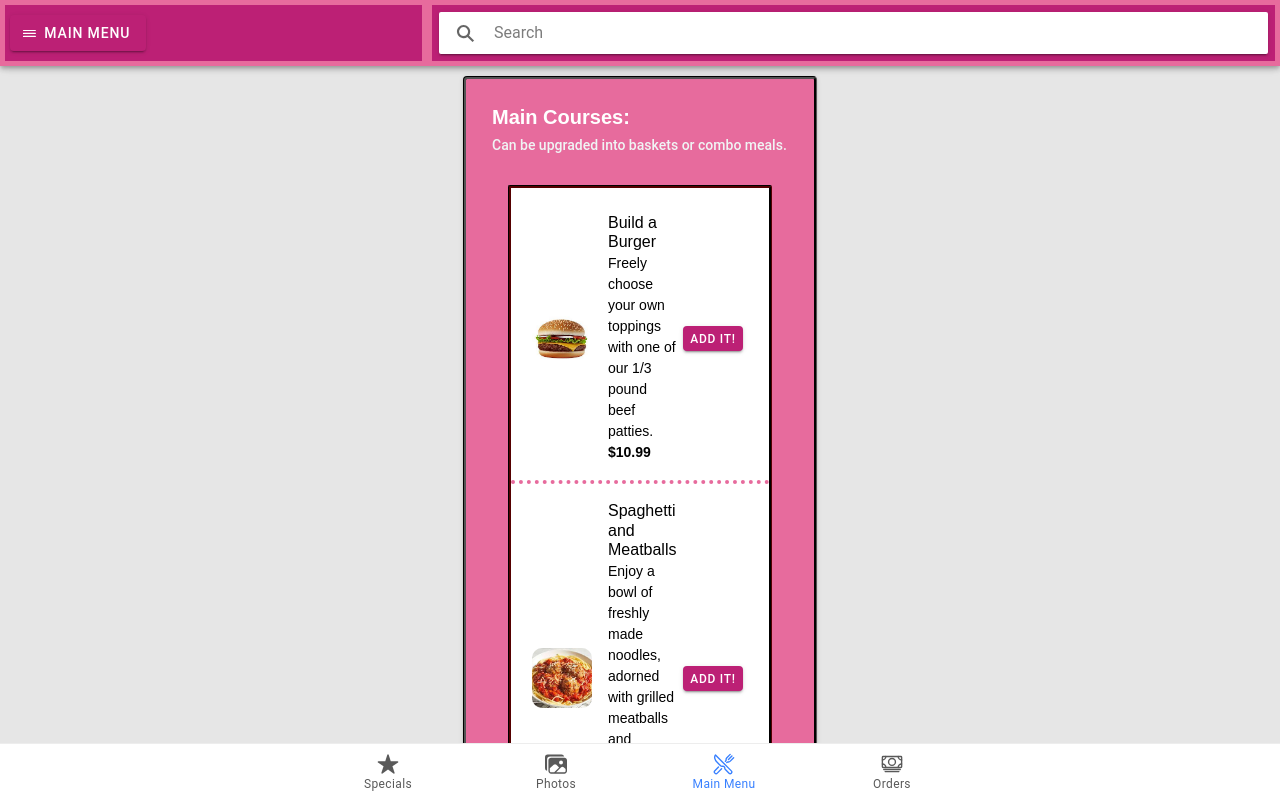
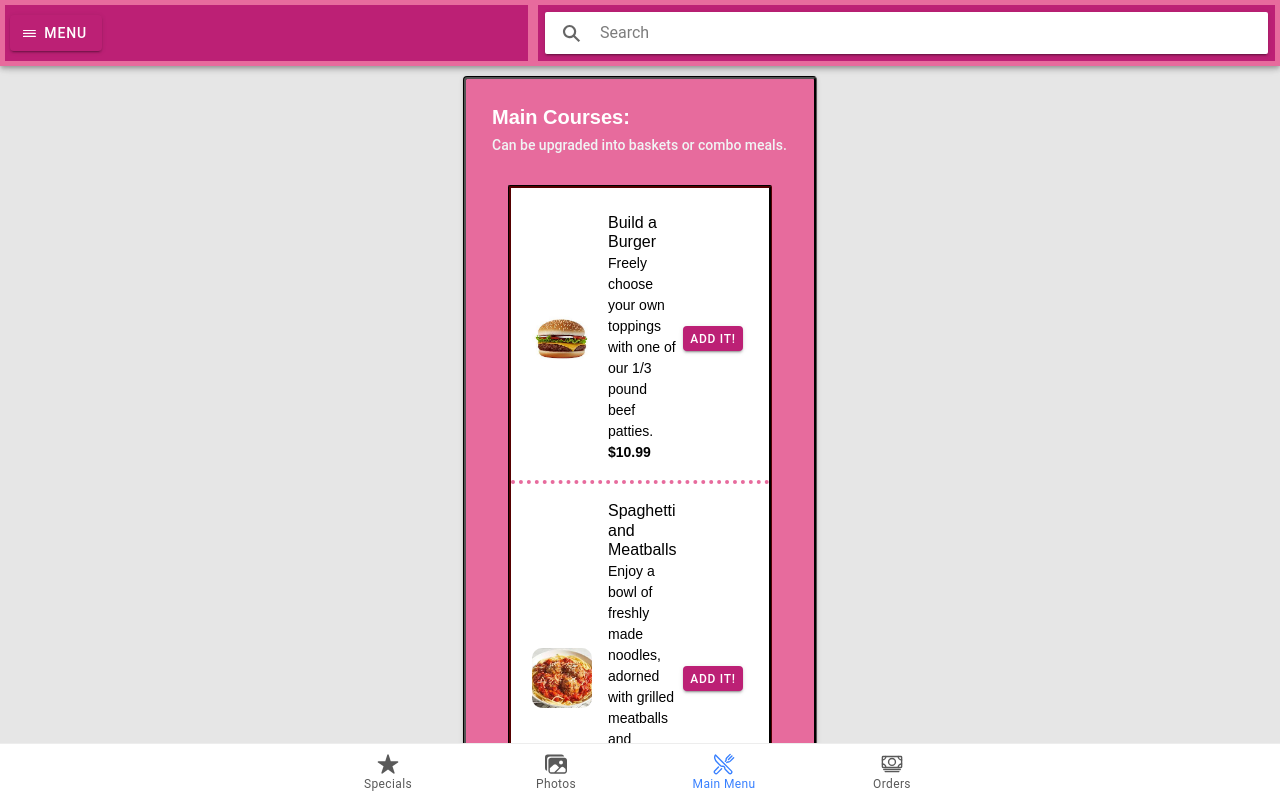
Before and after one commit to ScottWiniarski/reactphoto-gallery, a React (Vite) app: page /tab3 in a window 1280 px wide. Built offline with nearby package versions, Linux system fonts and the light colour scheme.

Commit message:
Last minute cosmetic changes

```diff
--- a/src/components/PageHeader.tsx
+++ b/src/components/PageHeader.tsx
@@ -11,7 +11,7 @@ const PageHeader: React.FC<HeaderProps> = ({ name }) => {
     return (
     <IonHeader id="header">
       <IonRow>
-      <IonCol size="4">
+      <IonCol size="5">
       <IonToolbar>
           <IonButton slot='start'>
               <IonIcon slot="start" icon={reorderThreeOutline}></IonIcon>
@@ -19,7 +19,7 @@ const PageHeader: React.FC<HeaderProps> = ({ name }) => {
           </IonButton>
         </IonToolbar>
       </IonCol>
-      <IonCol size="8">
+      <IonCol size="7">
       <IonToolbar>
           <IonSearchbar slot="start" showCancelButton="focus" clearIcon={trashBin} placeholder="Search"></IonSearchbar>
       </IonToolbar>
--- a/src/pages/Tab1.tsx
+++ b/src/pages/Tab1.tsx
@@ -37,7 +37,7 @@ const Tab1: React.FC = () => {
 
   return (
     <IonPage>
-      <PageHeader name="Special Deals"></PageHeader>
+      <PageHeader name="Specials"></PageHeader>
       <IonContent>
       <IonGrid fixed={true}>
         <IonRow>
--- a/src/pages/Tab2.tsx
+++ b/src/pages/Tab2.tsx
@@ -27,6 +27,7 @@ const Tab2: React.FC = () => {
   return (
     <IonPage>
       <PageHeader name='Photos'></PageHeader>
+      {/*
       <IonContent fullscreen>
         <IonHeader collapse="condense">
           <IonToolbar>
@@ -35,8 +36,10 @@ const Tab2: React.FC = () => {
         </IonHeader>
         <ExploreContainer name="Photo Gallery" />
       </IonContent>
+  */}
 
       <IonContent>
+
         <IonGrid>
           <IonRow>
             {photos.map((photo, index) => (
--- a/src/pages/Tab3.tsx
+++ b/src/pages/Tab3.tsx
@@ -122,7 +122,7 @@ const Tab3: React.FC = () => {
 
   return (
     <IonPage>
-      <PageHeader name="Main Menu"></PageHeader>
+      <PageHeader name="Menu"></PageHeader>
       <IonContent>
         <IonCard>
           <IonCardHeader>
--- a/src/pages/Tab4.tsx
+++ b/src/pages/Tab4.tsx
@@ -64,7 +64,7 @@ const Tab4: React.FC = () => {
         },
         { id: 4,
           imgAlt: "Silhouette of mountains",
-          imageSrc: "https://ionicframework.com/docs/img/demos/thumbnail.svg",
+          imageSrc: legOfMuttonImage,
           headline: "Leg of Beast",
           description: "To be honest, we're not sure what animal this actually came from.",
           price: 14.99,
@@ -121,7 +121,9 @@ const Tab4: React.FC = () => {
                 <IonItemDivider className='taxation' color={'light'}>Tax Applied: $6.83</IonItemDivider>
             </IonItem>
 
-            <IonItemDivider className='totals' slot='end'>Grand Total: ${getOrderTotal()}</IonItemDivider>
+            <IonItemDivider className='totals' slot='end'>Grand Total: ${getOrderTotal()}
+              <IonButton slot='end' color={'success'}>Check Out</IonButton>
+            </IonItemDivider>
           </IonList>
 
           </IonCardContent>
```
